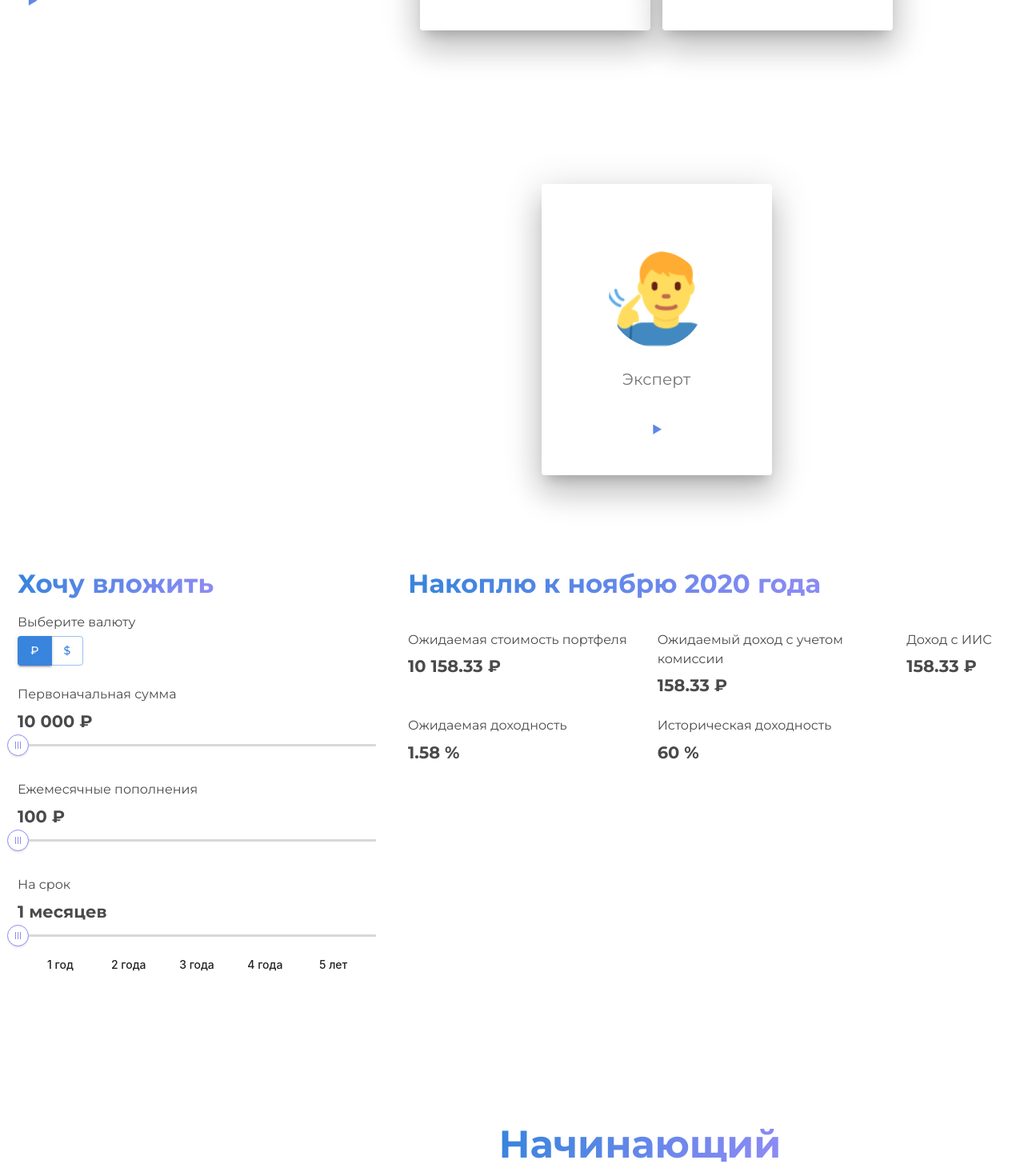
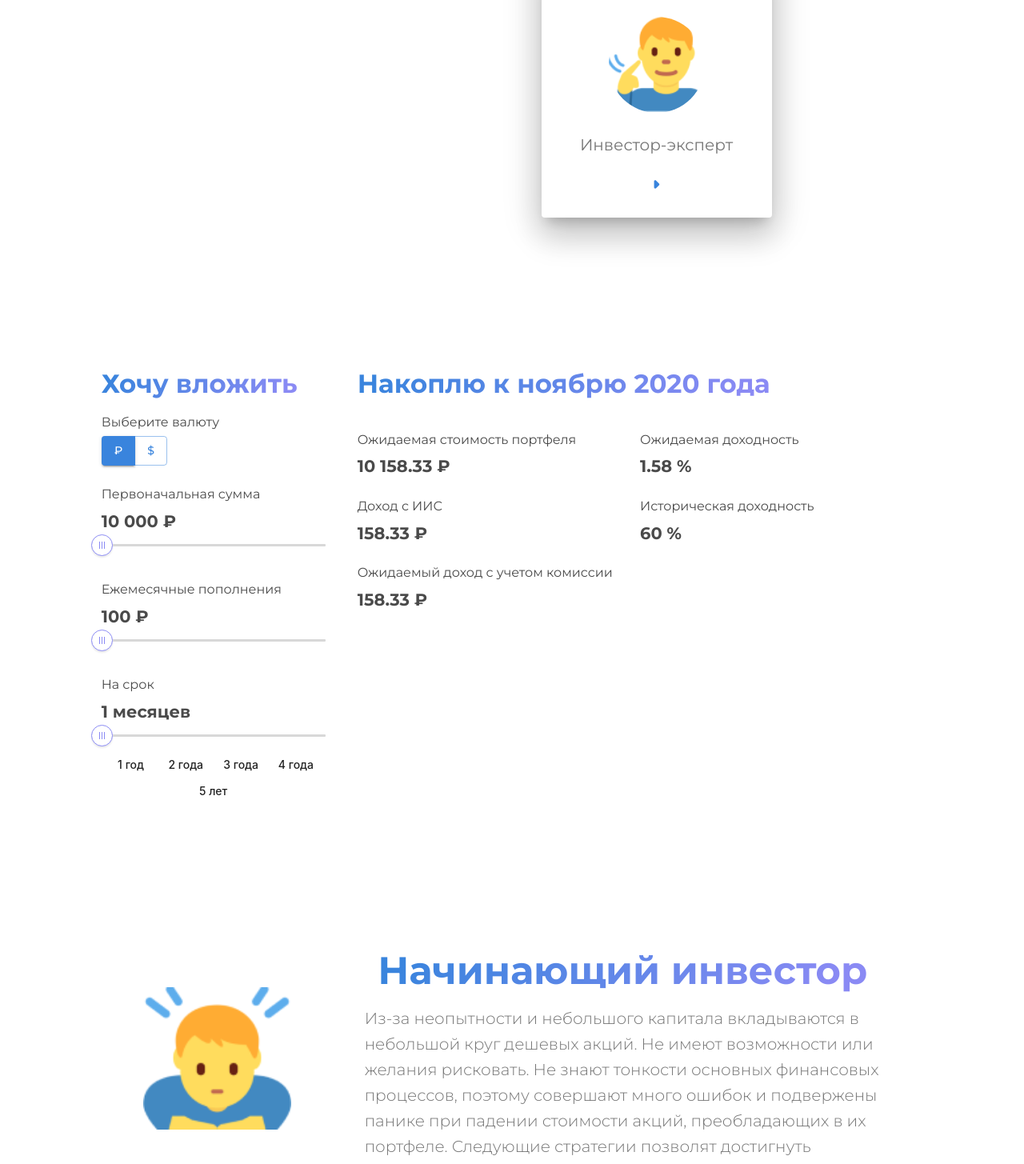
Before and after one commit to Sconzo1/hackathon_bcs_website, a React (Create React App) app: page / in a window 1280 px wide. Shown: the part 2180-3635 px from the top of the page at 80% size. Built offline with nearby package versions, Linux system fonts and the light colour scheme; a web font is replaced by a local one.

Commit message:
more adaptive

```diff
--- a/src/landing/components/footer/Footer.js
+++ b/src/landing/components/footer/Footer.js
@@ -1,8 +1,6 @@
 import React from "react";
 import PropTypes from "prop-types";
-import {Box, Button, Grid, IconButton, withStyles, withWidth} from "@material-ui/core";
-import PhoneIcon from "@material-ui/icons/Phone";
-import MailIcon from "@material-ui/icons/Mail";
+import {Box, Button, Grid, IconButton, isWidthUp, withStyles, withWidth} from "@material-ui/core";
 import HomeIcon from "@material-ui/icons/Home";
 import {Link} from "react-router-dom";
 import GradientTypography from "../../../shared/components/GradientTypography";
@@ -43,7 +41,7 @@ const styles = theme => ({
 const menuItems = [
     {
         link: "/",
-        name: "О компании",
+        name: "О нас",
         isOpen: true,
         icon: <HomeIcon className="text-white"/>
     },
@@ -121,29 +119,31 @@ const Footer = ({classes, theme, width, refFooter}) => {
         <footer style={{background: "#FFF", zIndex: 1, marginTop: 32}}>
             <WaveBorder
                 upperColor="transparent"
-                // lowerColor="#8A8AF4"
-                // lowerColor="#6888eb"
                 lowerColor="#f5f7fd"
                 className={classes.waveBorder}
                 animationNegativeDelay={8}
             />
-            <Box style={{background:"#f5f7fd"}}>
-                <Box ml={16} mr={16} mb={2} pt={4}>
+            <Box style={{background: "#f5f7fd"}}>
+                <Box ml={isWidthUp(width, "xs") ? 1 : 16}
+                     mr={isWidthUp(width, "xs") ? 1 : 16}
+                     mb={2} pt={4}>
                     <Grid
                         container
-                        direction="row"
+                        direction={isWidthUp(width, "xs") ? "column" : "row"}
                         justify="space-between"
                         alignItems="center"
                     >
-                        <Grid item md={2}>
+                        <Grid item xs={12} md={2}>
                             <GradientTypography variant="h4">
                                 LPI
                             </GradientTypography>
                         </Grid>
-                        <Grid item md={5}>
-                            <Box display="flex">
+                        <Grid container item xs={12} md={5}
+                              direction={isWidthUp(width, "xs") ? "column" : "row"}
+                              justify="space-between"
+                              alignItems="center">
                             {menuItems.map((element, index) => (
-                                        <Box key={element.name} mr={index !== menuItems.length - 1 ? 5 : 0}>
+                                    <Grid key={element.name} item md={4}>
                                         <Link
                                             to={element.link}
                                             className={classes.noDecoration}
@@ -157,25 +157,28 @@ const Footer = ({classes, theme, width, refFooter}) => {
                                                 {element.name}
                                             </Button>
                                         </Link>
-                                        </Box>
+                                    </Grid>
                                 )
                             )}
-                            </Box>
                         </Grid>
                     </Grid>
                 </Box>
                 <Divider variant="middle"/>
-                <Box ml={16} mr={16} mt={2} pb={2}>
+                <Box ml={isWidthUp(width, "xs") ? 1 : 16}
+                     mr={isWidthUp(width, "xs") ? 1 : 16}
+                     mt={2} pb={2}>
                     <Grid
                         container
-                        direction="row"
+                        direction={isWidthUp(width, "xs") ? "column" : "row"}
                         justify="flex-end"
                         alignItems="center"
                     >
-                        <Grid item md={3}>
-                            <Box display="flex">
+                        <Grid container item xs={12} md={5}
+                              direction="row"
+                              justify={isWidthUp(width, "xs") ? "center" : "flex-end"}
+                              alignItems="flex-end">
                             {socialIcons.map((socialIcon, index) => (
-                                    <Box key={index} mr={index !== socialIcons.length - 1 ? 1 : 0}>
+                                <Grid key={socialIcon.label} item md>
                                     <IconButton
                                         aria-label={socialIcon.label}
                                         className={classes.socialIcon}
@@ -184,9 +187,8 @@ const Footer = ({classes, theme, width, refFooter}) => {
                                     >
                                         {socialIcon.icon}
                                     </IconButton>
-                                    </Box>
+                                </Grid>
                             ))}
-                            </Box>
                         </Grid>
                     </Grid>
                 </Box>
--- a/src/landing/components/home/InvestStart.js
+++ b/src/landing/components/home/InvestStart.js
@@ -116,10 +116,11 @@ const InvestStart = ({classes, theme}) => {
                 <Box display="flex" justifyContent="space-between"
                      className={classNames(classes.containerFix, "container-fluid lg-mg-top")}
                      style={{
-                         paddingLeft: 0
+                         paddingLeft: 0,
+                         paddingRight: 0
                      }}>
                     <Grid container>
-                        <Grid item md={11}
+                        <Grid item xs={12} md={11}
                               data-aos="fade-right">
                             <Card variant="outlined" className={classes.card}>
                                 <Grid container>
--- a/src/landing/components/home/InvestmentsLife.js
+++ b/src/landing/components/home/InvestmentsLife.js
@@ -5,11 +5,16 @@ import classNames from "classnames";
 import Image from "./images/investmentsLife.jpg";
 import GradientTypography from "../../../shared/components/GradientTypography";
 import Card from "@material-ui/core/Card";
+import ArrowRightRoundedIcon from '@material-ui/icons/ArrowRightRounded';
 
 
 const styles = (theme) => ({
     button: {
         marginTop: theme.spacing(4)
+    },
+    icon: {
+        fill: "#3984DD",
+        marginTop: theme.spacing(-2)
     },
     image: {
         width: "100%",
@@ -86,8 +91,10 @@ const InvestmentsLife = ({classes, width}) => {
                                     перспективе
                                 </Typography>
                                 <ButtonBase disableRipple className={classes.button}>
+                                    <ArrowRightRoundedIcon className={classes.icon} fontSize="large"/>
                                     <GradientTypography variant="h6">
-                                        ⯈ Узнать больше
+                                        Узнать
+                                        больше
                                     </GradientTypography>
                                 </ButtonBase>
                             </Grid>
--- a/src/landing/components/home/InvestorRanks.js
+++ b/src/landing/components/home/InvestorRanks.js
@@ -2,13 +2,10 @@ import React from "react";
 import PropTypes from "prop-types";
 import {Box, ButtonBase, Grid, isWidthUp, Paper, Typography, withStyles, withWidth} from "@material-ui/core";
 import classNames from "classnames";
-import {alphaHex} from "../../../shared/functions/alphaHex";
 import GradientTypography from "../../../shared/components/GradientTypography";
 import Avatar from '@material-ui/core/Avatar';
-import ImageBeginner from "./images/imageBeginner.png";
-import ImageIntermediate from "./images/imageIntermediate.png";
-import ImageAdvanced from "./images/imageAdvanced.png";
 import traders from './Traders/Traders'
+import ArrowRightRoundedIcon from '@material-ui/icons/ArrowRightRounded';
 
 
 const styles = (theme) => ({
@@ -21,8 +18,8 @@ const styles = (theme) => ({
     },
     rightWrapper: {
         zIndex: 1,
-        paddingBottom: theme.spacing(12),
-        paddingTop: theme.spacing(12),
+        paddingBottom: theme.spacing(1),
+        paddingTop: theme.spacing(1),
     },
     container: {
         marginTop: theme.spacing(6),
@@ -65,35 +62,41 @@ const styles = (theme) => ({
         position: "absolute",
         zIndex: -1,
         width: "980px",
-        height: "250px",
+        height: theme.spacing(32),
+        [theme.breakpoints.down("xs")]: {
+            height: theme.spacing(32*3.6),
+        },
         background: "linear-gradient(303.91deg, #8A8AF4 7.57%, #3984DD 94.39%)",
         right: 0,
         top: 0
-    }
+    },
+    icon: {
+        fill: "#3984DD",
+        marginTop: theme.spacing(-2)
+    },
 });
 
 
 function InvestorImage(classes, trader, onTraderChanged) {
     return (
-        <div className={classNames(classes.rightWrapper)}>
+        <div className={classes.rightWrapper}>
             <Grid item
                   container
-                  style={{width: "auto", marginLeft: "0px", marginRight: "15px"}}
+                  xs={12}
+                  style={{width: "auto", marginLeft: 0, marginRight: 15}}
             >
                 <Paper elevation={24}
-                       style={{display: "flex", flexDirection: "column", alignItems: "center", padding: "24px"}} onClick={()=>
-                        onTraderChanged(trader)}>
+                       style={{display: "flex", flexDirection: "column", alignItems: "center", padding: "24px"}}
+                       onClick={() =>
+                           onTraderChanged(trader)}>
                     <Avatar src={trader.IMAGE} className={classes.large}/>
-
                     <Typography variant="h6"
                                 color="textSecondary"
                                 style={{fontWeight: 400}}>
                         {trader.NAME}
                     </Typography>
                     <ButtonBase disableRipple className={classes.button}>
-                        <GradientTypography variant="h6">
-                            ⯈
-                        </GradientTypography>
+                        <ArrowRightRoundedIcon className={classes.icon} fontSize="large"/>
                     </ButtonBase>
 
                 </Paper>
@@ -133,9 +136,7 @@ const InvestorRanks = ({classes, width, onTraderChanged}) => {
                                     Выбирайте подходящий вам план и зарабатывайте на инвестициях
                                 </Typography>
                                 <ButtonBase disableRipple className={classes.button}>
-                                    <GradientTypography variant="h6">
-                                        ⯈
-                                    </GradientTypography>
+                                    <ArrowRightRoundedIcon className={classes.icon} fontSize="large"/>
                                 </ButtonBase>
                             </Grid>
                         </div>
--- a/src/landing/components/home/TraderPortair.js
+++ b/src/landing/components/home/TraderPortair.js
@@ -1,27 +1,30 @@
 import React from "react";
 import PropTypes from "prop-types";
-import {Grid, Typography, withStyles, withWidth} from "@material-ui/core";
+import {Grid, isWidthDown, isWidthUp, Typography, withStyles, withWidth} from "@material-ui/core";
 import GradientTypography from "../../../shared/components/GradientTypography";
+import Box from "@material-ui/core/Box";
 
 
 const styles = (theme) => ({
-    image: {},
+    image: {
+        width: "100%",
+        marginBottom: theme.spacing(2)
+    },
 });
 
 const TraderPortair = ({classes, width, Image, TraderName, TraderDescription}) => {
 
     return (
         <div className="lg-mg-top lg-mg-bottom" style={{backgroundColor: "#FFFFFF"}}>
+            <Box className="container">
                 <Grid container direction='row'>
-                <Grid item xl={1}/>
                     <Grid item
                           container
                           direction='row'
                           justify="space-evenly"
                           alignItems="center"
                     >
-                    <Grid item l={2} md={1} sm={false}/>
-                    <Grid item md={3}>
+                        <Grid item xs={6} md={2}>
                             <img className={classes.image} src={Image} alt=""/>
                         </Grid>
                         <Grid item md={7}
@@ -34,17 +37,15 @@ const TraderPortair = ({classes, width, Image, TraderName, TraderDescription}) =
                                 </GradientTypography>
                             </Grid>
                             <Grid item>
-                            <Typography variant="h6" color="textSecondary" style={{fontWeight: 300}}>
+                                <Typography variant="h6" color="textSecondary" style={{fontWeight: 300}}
+                                align={isWidthUp(width, "sm") ? "center" : "left"}>
                                     {TraderDescription}
                                 </Typography>
                             </Grid>
                         </Grid>
-                    <Grid item l={2} md={1} sm={false}/>
                     </Grid>
-                <Grid item xl={1}/>
-
                 </Grid>
-
+            </Box>
         </div>
     );
 }
--- a/src/landing/components/home/Traders/Traders.js
+++ b/src/landing/components/home/Traders/Traders.js
@@ -5,7 +5,7 @@ import ImageAdvanced from "../images/imageAdvanced.png";
 const traders = [
     {
         ID: 0,
-        NAME: "Начинающий",
+        NAME: "Начинающий инвестор",
         IMAGE: ImageBeginner,
         DESCRIPTION: `Из-за неопытности и небольшого капитала вкладываются в небольшой круг дешевых акций.
         Не имеют возможности или желания рисковать. Не знают тонкости основных финансовых процессов,
@@ -14,7 +14,7 @@ const traders = [
     },
     {
         ID: 1,
-        NAME: "Опытный",
+        NAME: "Опытный инвестор",
         IMAGE: ImageIntermediate,
         DESCRIPTION: `Отличаются достаточным капиталом для совершения рискованных приобретений.
         Покупают  акции разных компаний в умеренных объемах. Могут предположить возможное изменение ценности акции,
@@ -23,7 +23,7 @@ const traders = [
     },
     {
         ID: 2,
-        NAME: "Эксперт",
+        NAME: "Инвестор-эксперт",
         IMAGE: ImageAdvanced,
         DESCRIPTION: `Большой оборот сделок в год. Капитал позволяет делать прибыль на краткосрочных вложениях
         в акции крупных компаний. Экономическое образование и огромный опыт помогают предугадывать множество
--- a/src/landing/components/home/calculator/Calculator.js
+++ b/src/landing/components/home/calculator/Calculator.js
@@ -53,9 +53,10 @@ function Calculator() {
 
 
     return (
-        <div>
+        <div className="lg-mg-top">
             <Grid container justify="center">
-                <Grid item>
+                <Grid item md={1}/>
+                <Grid item md={3}>
                     <CalcSlider
                         currency={currency}
                         investmentSum={investmentSum}
@@ -67,8 +68,7 @@ function Calculator() {
                         onPeriodChanged={onPeriodChanged}
                     />
                 </Grid>
-
-                <Grid item>
+                <Grid item md>
                     <Evaluation
                         currency={currency}
                         investmentSum={investmentSum}
@@ -77,6 +77,7 @@ function Calculator() {
                         rate={rate}
                     />
                 </Grid>
+                <Grid item md={1}/>
             </Grid>
 
         </div>
--- a/src/landing/components/home/calculator/Predictions/Evaluation.js
+++ b/src/landing/components/home/calculator/Predictions/Evaluation.js
@@ -11,9 +11,9 @@ const ColoredTypography = withStyles({
 })(Typography);
 
 
-const labelValue = (label, value, xs) => {
+const labelValue = (label, value) => {
     return (
-        <Grid item xs={xs} style={{ marginTop: "22px" }}>
+        <Grid item xs={12} md={6} style={{ marginTop: "22px" }}>
             <ColoredTypography gutterBottom>{label}</ColoredTypography>
 
             <ColoredTypography component="div">
@@ -29,8 +29,7 @@ const labelValue = (label, value, xs) => {
 
 const useStyles = makeStyles((theme) => ({
     root: {
-        width: 700 + theme.spacing(3) * 2,
-        margin: "20px"
+        margin: 20
     },
     margin: {
         height: theme.spacing(3)
@@ -84,11 +83,11 @@ function Evaluation({ currency, investmentSum, monthlyPayment, period, rate }) {
                 </GradientTypography>
             <div>
                 <Grid container>
-                    {labelValue("Ожидаемая стоимость портфеля", `${numberWithSpaces(findFutureSum(investmentSum, monthlyPayment, period, rate).toFixed(2))} ${currency}`, 5)}
-                    {labelValue("Ожидаемый доход с учетом комиссии", `${numberWithSpaces(findPureIncome(investmentSum, monthlyPayment, period, rate).toFixed(2))} ${currency}`, 5)}
-                    {labelValue("Доход с ИИС", `${numberWithSpaces(findIISIncome(investmentSum, monthlyPayment, period, rate).toFixed(2))} ${currency}`, 2)}
-                    {labelValue("Ожидаемая доходность", `${numberWithSpaces((findPureIncome(investmentSum, monthlyPayment, period, rate) / investmentSum * 100).toFixed(2))} %`, 5)}
-                    {labelValue("Историческая доходность", `${60} %`, 5)}
+                    {labelValue("Ожидаемая стоимость портфеля", `${numberWithSpaces(findFutureSum(investmentSum, monthlyPayment, period, rate).toFixed(2))} ${currency}`)}
+                    {labelValue("Ожидаемая доходность", `${numberWithSpaces((findPureIncome(investmentSum, monthlyPayment, period, rate) / investmentSum * 100).toFixed(2))} %`)}
+                    {labelValue("Доход с ИИС", `${numberWithSpaces(findIISIncome(investmentSum, monthlyPayment, period, rate).toFixed(2))} ${currency}`)}
+                    {labelValue("Историческая доходность", `${60} %`)}
+                    {labelValue("Ожидаемый доход с учетом комиссии", `${numberWithSpaces(findPureIncome(investmentSum, monthlyPayment, period, rate).toFixed(2))} ${currency}`)}
                 </Grid>
             </div>
         </div>
--- a/src/landing/components/home/calculator/Sliders/CalcSlider.js
+++ b/src/landing/components/home/calculator/Sliders/CalcSlider.js
@@ -8,8 +8,7 @@ import GradientTypography from "../../../../../shared/components/GradientTypogra
 
 const useStyles = makeStyles((theme) => ({
     root: {
-        width: 400 + theme.spacing(3) * 2,
-        margin: "20px"
+        margin: 20
     },
     margin: {
         height: theme.spacing(3)
--- a/src/landing/components/home/cards/StockCard.js
+++ b/src/landing/components/home/cards/StockCard.js
@@ -9,6 +9,8 @@ import Typography from '@material-ui/core/Typography';
 const useStyles = makeStyles({
     root: {
         maxWidth: 345,
+        marginTop: 8,
+        marginBottom: 8,
     },
     media: {
         height: 140,
```
Lines whose indentation alone changed are shown as unchanged.
